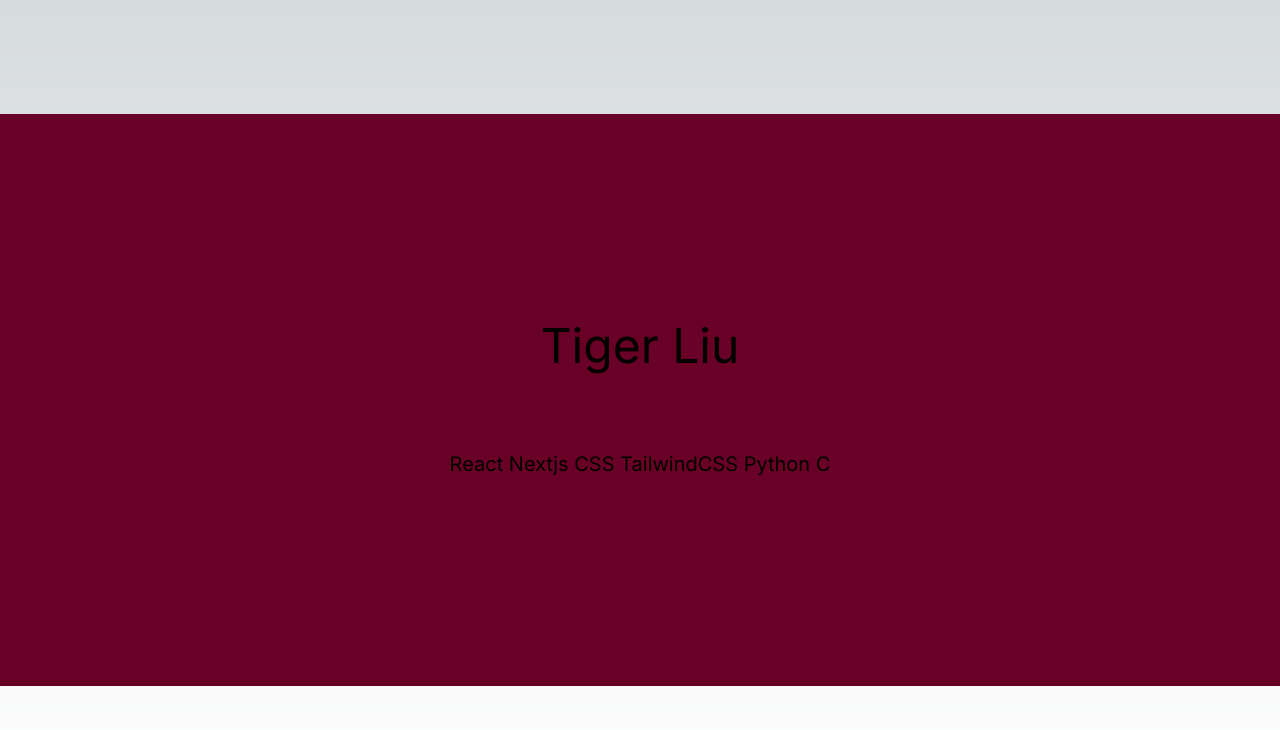
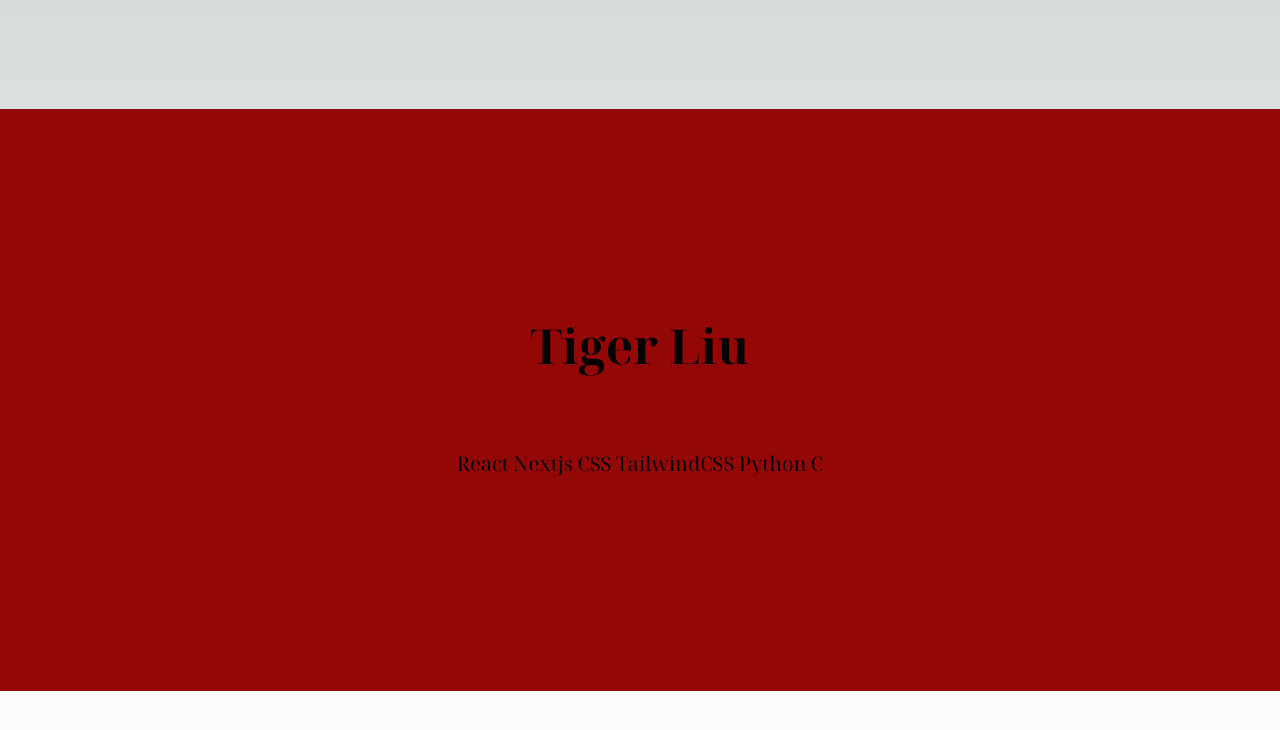
Before and after one commit to T0raT/another-portfolio, a Next.js app: page / in a window 1280 px wide. Shown: the top 730 px of the page. Built offline with nearby package versions, Linux system fonts and the light colour scheme.

Commit message:
Learning how to add fonts in nextjs

```diff
--- a/app/globals.css
+++ b/app/globals.css
@@ -41,7 +41,7 @@ body {
     height: 50%; /* Maintain the initial state */
   }
   100% {
-    height: 16.67%; /* Shrink to 2/12 each (16.67%) */
+    height: 150px; /* Shrink to 2/12 each (16.67%) */
   }
 }
 
@@ -52,29 +52,8 @@ body {
   50% {
     height: 0%; /* Maintain the initial state */
   }
-  86% {
-    height: 72%;
-  }
-  88% {
-    height: 74%;
-  }
-  90% {
-    height: 76%;
-  }
-  92% {
-    height: 78%;
-  }
-  94% {
-    height: 80%;
-  }
-  96% {
-    height: 82%;
-  }
-  98% {
-    height: 82.68%;
-  }
   100% {
-    height: 83.33%; /* Grow to 10/12 (83.33%) */
+    height: 100%;
   }
 }
 
--- a/app/page.tsx
+++ b/app/page.tsx
@@ -1,9 +1,18 @@
+import { Noto_Serif_Display } from "next/font/google";
+
+const notoSansJP = Noto_Serif_Display({
+  subsets: ["latin"],
+  weight: ["400", "700"],
+});
+
 export default function Home() {
   return (
     <div className="w-screen h-screen flex flex-col">
       <header className="z-100 animate-intro-shrink"></header>
-      <main className="z-50 overflow-scroll bg-[#690026] animate-intro-grow flex flex-col justify-center">
-        <h1 className="m-auto my-0 text-5xl">Tiger Liu</h1>
+      <main
+        className={`${notoSansJP.className} z-1 overflow-y-auto bg-[#940707] h-full flex flex-col justify-center`}
+      >
+        <h1 className="m-auto my-0 text-5xl font-bold">Tiger Liu</h1>
         <h3 className="m-auto my-0 mt-20 text-xl">
           React Nextjs CSS TailwindCSS Python C
         </h3>
--- /dev/null
+++ b/pages/_app.tsx
@@ -0,0 +1,17 @@
+import { Noto_Sans_JP } from "next/font/google";
+import type { AppProps } from "next/app";
+import "../app/.global.css";
+
+// If loading a variable font, you don't need to specify the font weight
+const notoSansJp = Noto_Sans_JP({
+  subsets: ["cyrillic", "latin", "latin-ext", "vietnamese"],
+  weight: ["400", "700"],
+});
+
+export default function App({ Component, pageProps }: AppProps) {
+  return (
+    <main className={notoSansJp.className}>
+      <Component {...pageProps} />
+    </main>
+  );
+}
```
